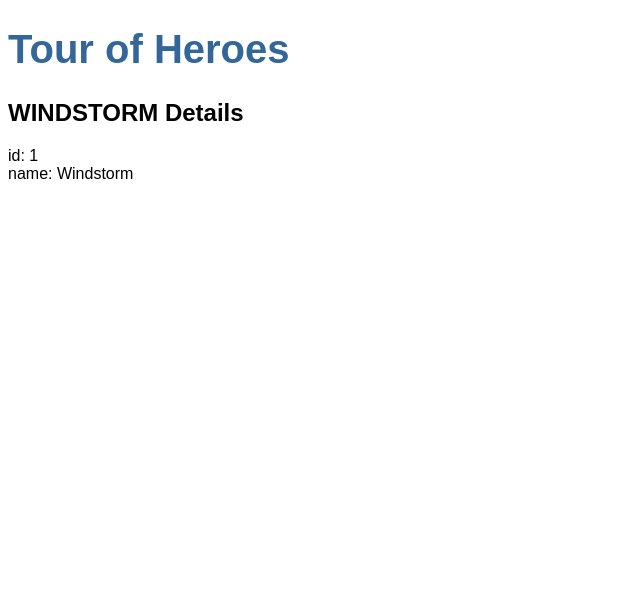
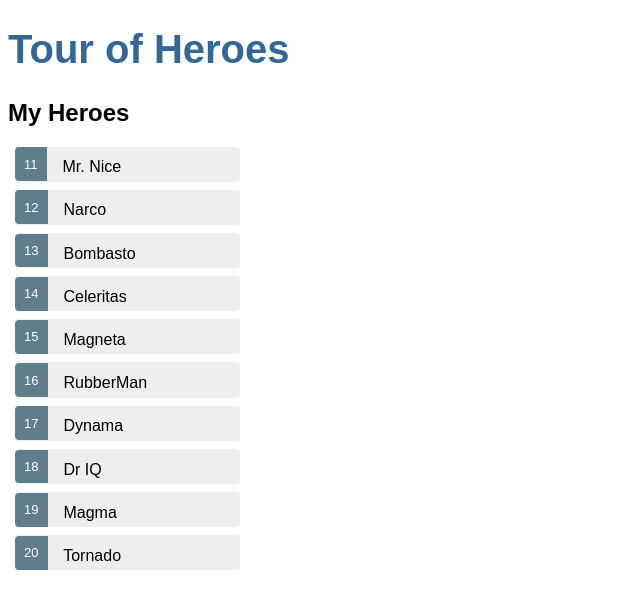
Before and after one commit to jacob-andersen/TourOfHeroes, an Angular app: page / in a window 1280 px wide. Shown: the top 608 px of the page, without its empty margins (0-640 px from the left). Built offline with nearby package versions, Linux system fonts and the light colour scheme.

Commit message:
looking better

```diff
--- a/src/app/app.module.ts
+++ b/src/app/app.module.ts
@@ -1,6 +1,6 @@
 import { BrowserModule } from '@angular/platform-browser';
 import { NgModule } from '@angular/core';
-
+import { FormsModule } from '@angular/forms'; // <-- NgModel lives here
 import { AppComponent } from './app.component';
 import { HeroesComponent } from './heroes/heroes.component';
 
@@ -10,7 +10,8 @@
     HeroesComponent
   ],
   imports: [
-    BrowserModule
+      BrowserModule,
+      FormsModule
   ],
   providers: [],
   bootstrap: [AppComponent]
--- a/src/app/heroes/heroes.component.css
+++ b/src/app/heroes/heroes.component.css
@@ -0,0 +1,48 @@
+/* HeroesComponent's private CSS styles */
+.selected {
+  background-color: #CFD8DC !important;
+  color: white;
+}
+.heroes {
+  margin: 0 0 2em 0;
+  list-style-type: none;
+  padding: 0;
+  width: 15em;
+}
+.heroes li {
+  cursor: pointer;
+  position: relative;
+  left: 0;
+  background-color: #EEE;
+  margin: .5em;
+  padding: .3em 0;
+  height: 1.6em;
+  border-radius: 4px;
+}
+.heroes li.selected:hover {
+  background-color: #BBD8DC !important;
+  color: white;
+}
+.heroes li:hover {
+  color: #607D8B;
+  background-color: #DDD;
+  left: .1em;
+}
+.heroes .text {
+  position: relative;
+  top: -3px;
+}
+.heroes .badge {
+  display: inline-block;
+  font-size: small;
+  color: white;
+  padding: 0.8em 0.7em 0 0.7em;
+  background-color: #607D8B;
+  line-height: 1em;
+  position: relative;
+  left: -1px;
+  top: -4px;
+  height: 1.8em;
+  margin-right: .8em;
+  border-radius: 4px 0 0 4px;
+}
--- a/src/app/heroes/heroes.component.html
+++ b/src/app/heroes/heroes.component.html
@@ -1,3 +1,7 @@
-<h2>{{hero.name | uppercase}} Details</h2>
-<div><span>id: </span>{{hero.id}}</div>
-<div><span>name: </span>{{hero.name}}</div>
+<h2>My Heroes</h2>
+<ul class="heroes">
+  <li *ngFor="let hero of heroes">
+    <span class="badge">{{hero.id}}</span>
+{{hero.name}}
+  </li>
+</ul>
--- a/src/app/heroes/heroes.component.ts
+++ b/src/app/heroes/heroes.component.ts
@@ -1,5 +1,6 @@
 import { Component, OnInit } from '@angular/core';
 import { Hero } from '../hero';
+import { HEROES } from '../mock-heroes';
 
 @Component({
   selector: 'app-heroes',
@@ -7,10 +8,7 @@
   styleUrls: ['./heroes.component.css']
 })
 export class HeroesComponent implements OnInit {
-  hero: Hero = {
-    id: 1,
-    name: 'Windstorm'
-  };
+  heroes = HEROES;
 
   constructor() { }
 
--- /dev/null
+++ b/src/app/mock-heroes.ts
@@ -0,0 +1,14 @@
+import { Hero } from './hero';
+
+export const HEROES: Hero[] = [
+  { id: 11, name: 'Mr. Nice' },
+  { id: 12, name: 'Narco' },
+  { id: 13, name: 'Bombasto' },
+  { id: 14, name: 'Celeritas' },
+  { id: 15, name: 'Magneta' },
+  { id: 16, name: 'RubberMan' },
+  { id: 17, name: 'Dynama' },
+  { id: 18, name: 'Dr IQ' },
+  { id: 19, name: 'Magma' },
+  { id: 20, name: 'Tornado' }
+];
```
